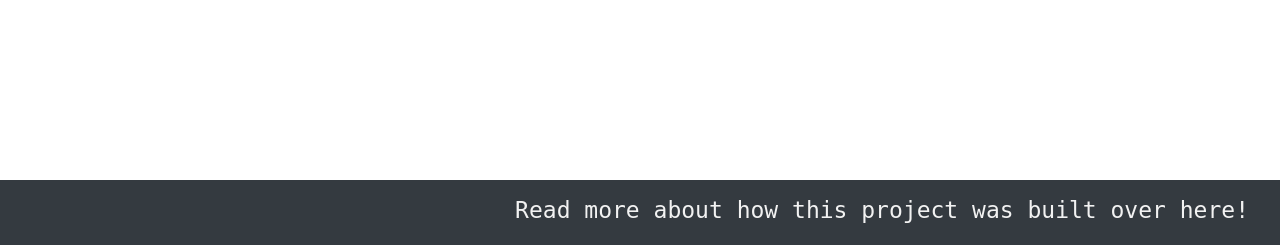
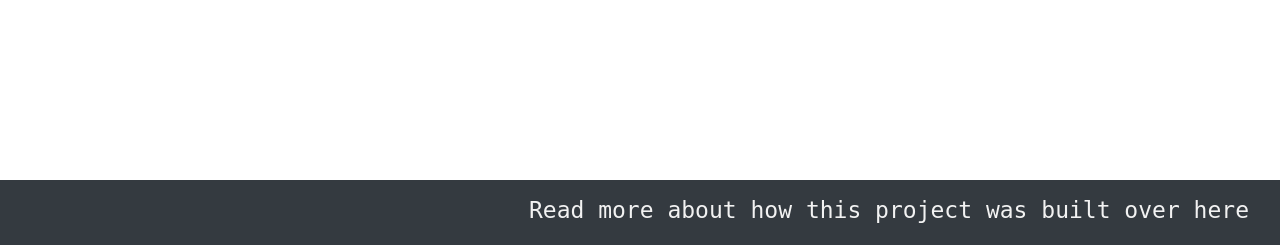
Before and after one commit to indieda/YNC_Laundry, a Flask app: template website/app/templates/index.html in a window 1280 px wide. Shown: the part 555-800 px from the top of the page. Run offline with Flask 2, Linux system fonts and the light colour scheme; the template is opened without the code that fills it, so the values that code supplies are empty; parts of the project's set-up code (start-up, migrations or seed data) failed here and were passed over; some libraries are stand-ins or nearby versions.

Commit message:
formatting

```diff
--- a/website/app/templates/index.html
+++ b/website/app/templates/index.html
@@ -625,7 +625,7 @@ window.setInterval(function(){
 <!--feedback form: https://forms.gle/JgnjDjYSR9CcnLq3A Report issues or share feedback with us here!-->
 <div class="bottom_navbar">
 
- <a target="_blank" rel="noopener noreferrer" href="https://chuayunda.com/2020/02/25/yale-nus-smart-laundry/" style="font-family: monospace">Read more about how this project was built over here!</a>
+ <a target="_blank" rel="noopener noreferrer" href="https://chuayunda.com/2020/02/25/yale-nus-smart-laundry/" style="font-family: monospace">Read more about how this project was built over here</a>
 
 <p>
 </div>
```
